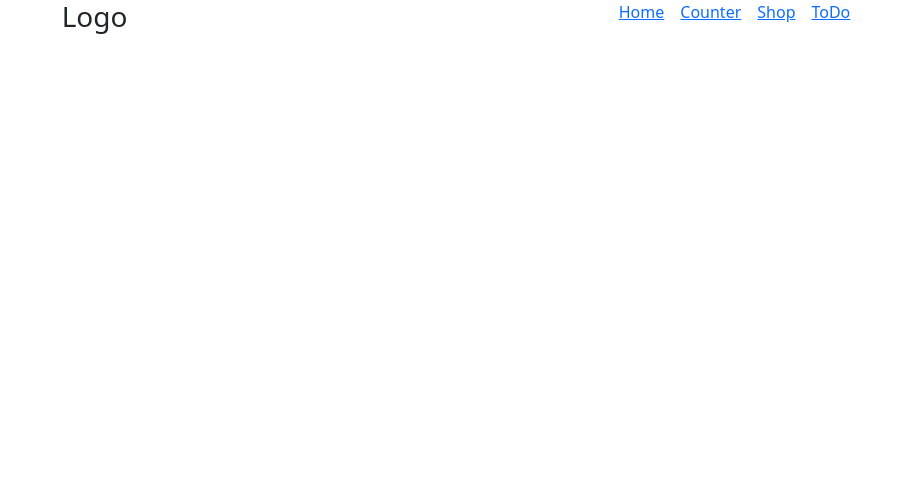
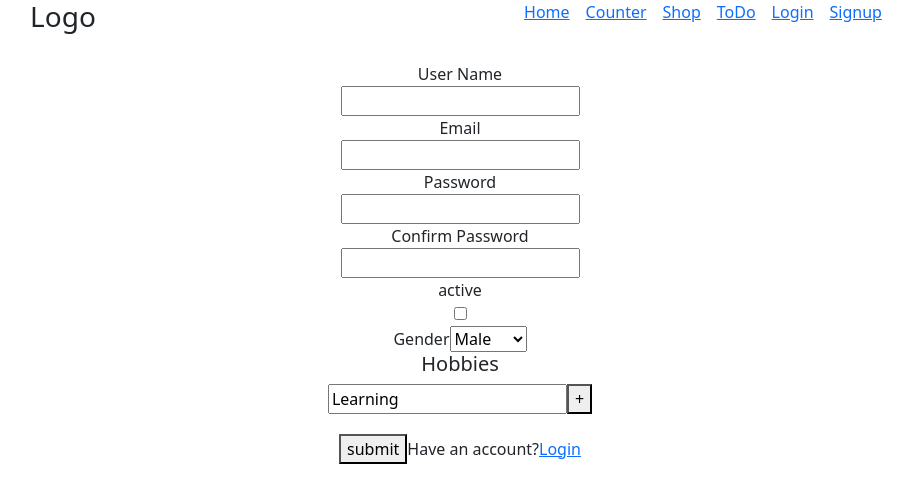
Before and after one commit to ahmed45adel/github.io-react-projects, a React (Create React App) app: page /signup in a window 1280 px wide. Shown: the top 502 px of the page, without its empty margins (180-1092 px from the left). Built offline with nearby package versions, Linux system fonts and the light colour scheme.

Commit message:
added login and register forms via formik

```diff
--- a/package.json
+++ b/package.json
@@ -7,6 +7,7 @@
     "@testing-library/react": "^11.2.7",
     "@testing-library/user-event": "^12.8.3",
     "bootstrap": "^5.1.1",
+    "formik": "^2.2.9",
     "react": "^17.0.2",
     "react-bootstrap": "^2.0.0-rc.1",
     "react-dom": "^17.0.2",
@@ -14,7 +15,8 @@
     "react-router-dom": "^5.3.0",
     "react-scripts": "4.0.3",
     "redux": "^4.1.1",
-    "web-vitals": "^1.1.2"
+    "web-vitals": "^1.1.2",
+    "yup": "^0.32.11"
   },
   "scripts": {
     "start": "react-scripts start",
--- a/src/App.js
+++ b/src/App.js
@@ -7,7 +7,8 @@ import 'bootstrap/dist/css/bootstrap.min.css';
 import { BrowserRouter as Router, Switch, Route } from "react-router-dom";
 import { HomePage } from './components/HomePage/HomePage';
 import Todo from './components/ToDo/ToDo';
-
+import SignUp from './components/Formik/Register';
+import Login from './components/Formik/Login';
 
 function App() {
   return (
@@ -20,6 +21,8 @@ function App() {
           <Route component={Shop} path="/shop" exact />
           <Route component={Product} path="/shop/:id" />
           <Route component={Todo} path="/todo" />
+          <Route component={Login} path="/login" />
+          <Route component={SignUp} path="/signup" />
         </Switch>
       </div>
     </Router>
--- /dev/null
+++ b/src/components/Formik/FormConstants.jsx
@@ -0,0 +1,30 @@
+import * as yup from "yup";
+export const initialValues = {
+    userName: "",
+    email: "",
+    password: "",
+    confirmPassword: "",
+    active: false,
+    gender: "",
+    hobbies: ["Learning"
+    ]
+};
+export const onSubmit = (values) => console.log(JSON.stringify(values, null, 4));
+
+export const validationSchema = yup.object({
+    userName: yup.string().required("UserName field is required"),
+    email: yup
+        .string()
+        .email("Please enter a valid email address")
+        .required("Email field is required"),
+    password: yup.string().required("Password field is required")
+        .min(8, 'Password is too short - should be 8 chars minimum.')
+        .matches((/^(?=.*[a-z])(?=.*[A-Z])(?=.*\d)(?=.*[@$!%*?&])[A-Za-z\d@$!%*?&]{8,}$/)
+
+            , 'Minimum eight characters, at least one uppercase letter, one lowercase letter,one number and one special character'),
+    confirmPassword: yup
+        .string()
+        .required("required")
+        .oneOf([yup.ref("password"), null], "Passwords must match"),
+    gender: yup.string().required("required")
+});
--- /dev/null
+++ b/src/components/Formik/FormikErrorMessage.jsx
@@ -0,0 +1,14 @@
+import React from "react";
+import { ErrorMessage } from "formik";
+
+const FormikErrorMessage = ({ name }) => {
+    return (
+        <ErrorMessage name={name}>
+            {(errMessage) => {
+                return <div style={{ color: "red" }}>{errMessage}</div>;
+            }}
+        </ErrorMessage>
+    );
+};
+
+export default FormikErrorMessage;
--- /dev/null
+++ b/src/components/Formik/FormikField.jsx
@@ -0,0 +1,28 @@
+import React from "react";
+import { Field } from "formik";
+import FormikErrorMessage from "./FormikErrorMessage";
+
+const FormikField = ({ name, type, label }) => {
+    return (
+        <Field name={name}>
+            {(formikField) => {
+                return (
+                    <>
+                        <label htmlFor={name} style={{ display: "block" }}>
+                            {label}
+                        </label>
+                        <input
+                            type={type}
+                            id={name}
+                            {...formikField.field}
+                            defaultChecked={formikField.field.value}
+                        />
+                        <FormikErrorMessage name={name} />
+                    </>
+                );
+            }}
+        </Field>
+    );
+};
+
+export default FormikField;
--- /dev/null
+++ b/src/components/Formik/Login.jsx
@@ -0,0 +1,36 @@
+import React from "react";
+import { Formik, Form } from "formik";
+import FormikField from "./FormikField";
+import { Link } from "react-router-dom";
+import { initialValues, onSubmit, validationSchema } from "./FormConstants";
+const Login = () => {
+
+    return (
+        <Formik
+            initialValues={initialValues}
+            onSubmit={onSubmit}
+            validationSchema={validationSchema}
+        >
+            {(formik) => {
+                return (
+                    <Form>
+                        <div style={{ padding: 20 }}>
+                            <FormikField label="Email" name="email" type="email" />
+                            <FormikField label="Password" name="password" type="password" />
+                            <FormikField
+                                label="Remember Me"
+                                name="rememberMe"
+                                type="checkbox"
+                            />
+                        </div>
+                        <button className="text-center">submit</button>
+                        Not a User?
+                        <Link to="/signup" >Signup</Link>
+                    </Form>
+                );
+            }}
+
+        </Formik>
+    );
+};
+export default Login;
--- /dev/null
+++ b/src/components/Formik/Register.jsx
@@ -0,0 +1,73 @@
+
+
+import React from "react";
+import { Formik, Form, FieldArray, Field } from "formik";
+import FormikField from "./FormikField";
+import { Link } from "react-router-dom";
+import { initialValues, onSubmit, validationSchema } from "./FormConstants";
+const SignUp = () => {
+    return (
+        <Formik
+            initialValues={initialValues}
+            onSubmit={onSubmit}
+            validationSchema={validationSchema}
+        >
+            {(formik) => {
+                return (
+                    <Form>
+                        <div style={{ padding: 20 }}>
+                            <FormikField label="User Name" name="userName" type="text" />
+                            <FormikField label="Email" name="email" type="email" />
+                            <FormikField label="Password" name="password" type="password" />
+                            <FormikField label="Confirm Password" name="confirmPassword" type="password" />
+                            <FormikField
+                                label="active"
+                                name="active"
+                                type="checkbox"
+                            />
+                            <div>
+                                <span>Gender</span>
+                                <select
+                                    type="select"
+                                    label="gender"
+                                    name="gender"
+                                >
+                                    <option disabled></option>
+                                    <option value="Male">Male</option>
+                                    <option value="Female">Female</option>
+                                </select>
+                            </div>
+                            <div>
+                                <FieldArray name="hobbies">
+                                    {fieldArrayProps => {
+                                        const { push, remove, form } = fieldArrayProps
+                                        const { values } = form
+                                        const { hobbies } = values
+                                        return (<div>
+                                            <h5>Hobbies</h5>
+                                            {hobbies.map((hobby, index) => (
+                                                <div key={index}>
+                                                    <Field name={`hobbies[${index}]`} />
+                                                    {
+                                                        index > 0 &&
+                                                        <button type="button" onClick={() => remove(index)} >-</button>
+                                                    }
+                                                    <button type="button" onClick={() => push('')}>+</button>
+                                                </div>
+                                            ))}
+                                        </div>)
+                                    }
+                                    }
+                                </FieldArray>
+                            </div>
+                        </div>
+                        <button className="text-center">submit</button>
+                        Have an account?
+                        <Link to="/login" >Login</Link>
+                    </Form>
+                );
+            }}
+        </Formik>
+    );
+};
+export default SignUp;
--- a/src/components/NavBar/NavBar.jsx
+++ b/src/components/NavBar/NavBar.jsx
@@ -16,6 +16,12 @@ const NavBar = () => {
                 <li className="mx-2 ">
                     <Link to="/todo" >ToDo</Link>
                 </li>
+                <li className="mx-2 ">
+                    <Link to="/login" >Login</Link>
+                </li>
+                <li className="mx-2 ">
+                    <Link to="/signup" >Signup</Link>
+                </li>
             </ul>
         </div>
     );
```
Also changed, not shown: 1 other file (tests, documents, lock files or other folders).
